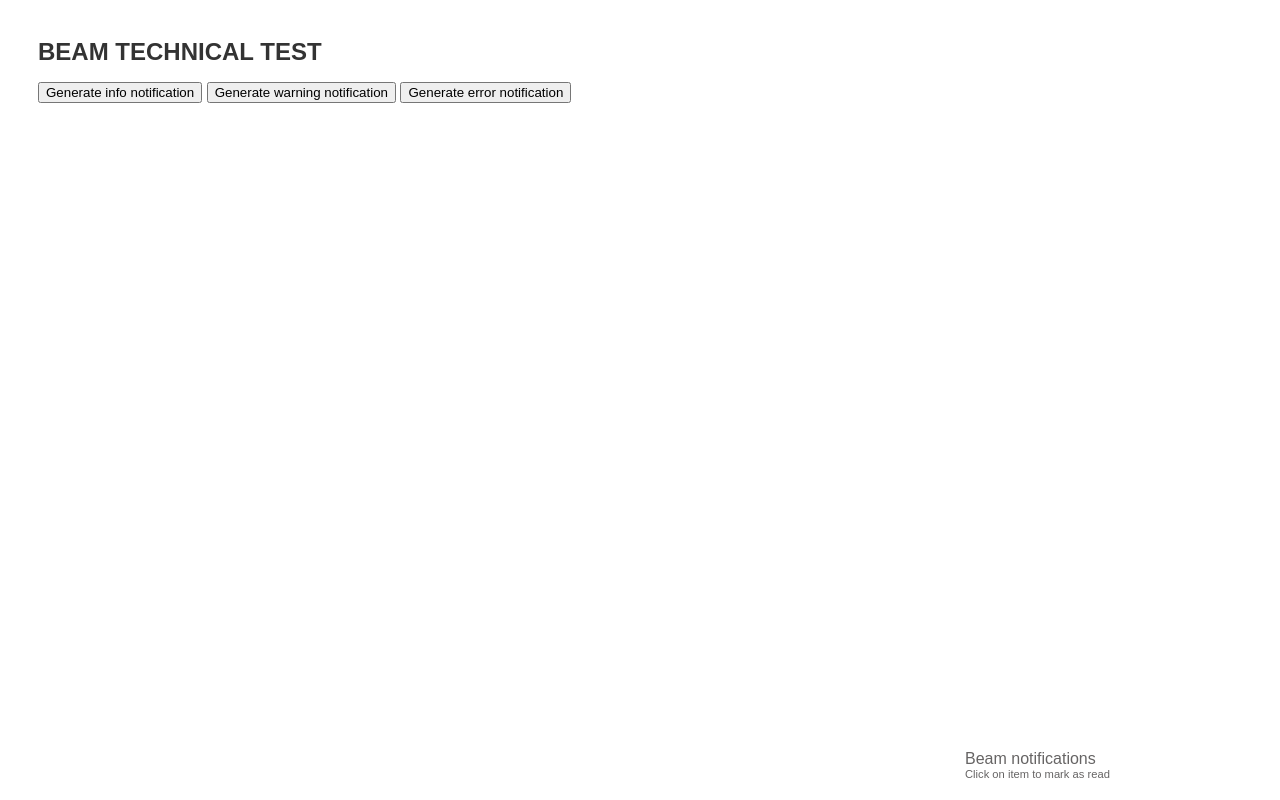
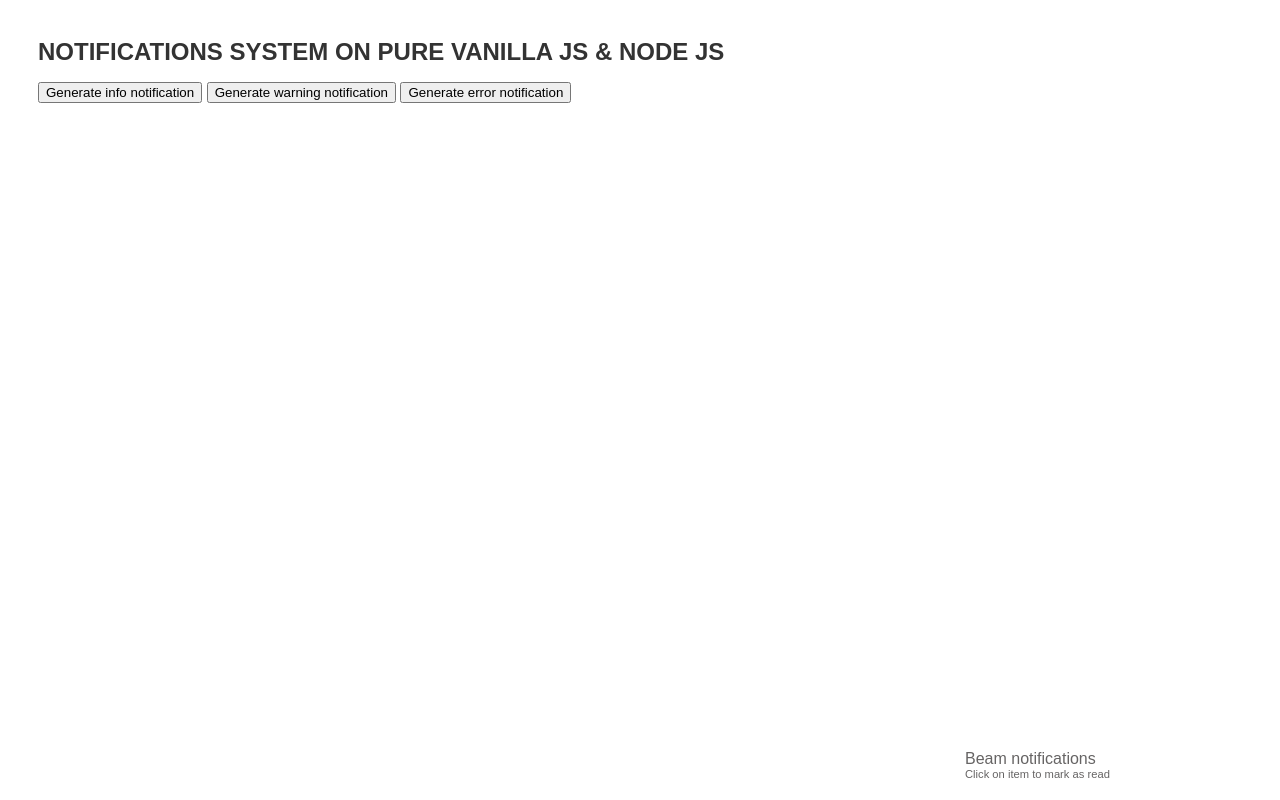
Before and after one commit to And75/Notification-system-with-its-own-API-and-Client, a website: page client/index.html in a window 1280 px wide. Drawn offline with Linux system fonts and the light colour scheme.

Commit message:
Title editing

```diff
--- a/client/index.html
+++ b/client/index.html
@@ -1,14 +1,13 @@
 <html>
 
 <head>
-  <title>This is a page test for Beam tecnical test!</title>
+  <title>Notifications system ::: Andrea Porcella</title>
   <script src="./dist/main-client.js" defer></script>
   <style>
     body {
       font-family: sans-serif;
       padding:30px;
     }
-
     h1 {
       text-transform: uppercase;
       font-size: 1.5rem;
@@ -19,7 +18,7 @@
 
 <body>
   <div>
-    <h1>Beam technical test</h1>
+    <h1>Notifications system on pure Vanilla Js & Node Js</h1>
   </div>
   <div>
     <button class="info" onclick="App.createNotification('info', 'process')">Generate info notification</button>
```
Also changed, not shown: README.md.
